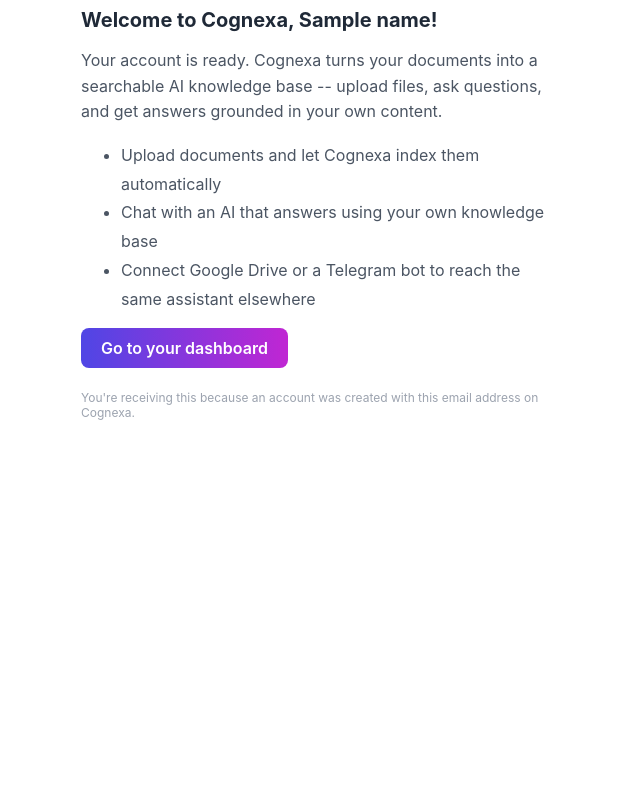
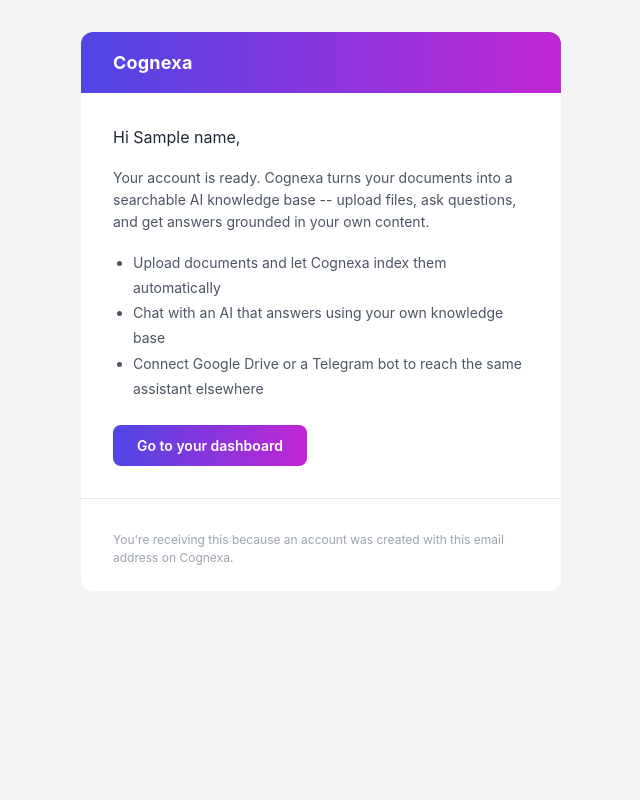
Before and after one commit to codewithryry/Cognexa, a Python web app: template cognexa-api/app/templates/welcome.html in a window 1280 px wide. Shown: the whole page, without its empty margins (319-959 px from the left). Run offline with Jinja, Linux system fonts and the light colour scheme; the template is opened without the code that fills it: most values are stand-ins (such as "Sample title", 1, 10 or a date in 2020).

Commit message:
bug fix on production

```diff
--- a/cognexa-api/app/templates/welcome.html
+++ b/cognexa-api/app/templates/welcome.html
@@ -1,20 +1,45 @@
-<div style="font-family: -apple-system, Segoe UI, Roboto, Helvetica, Arial, sans-serif; max-width: 480px; margin: 0 auto; color: #1f2937;">
-  <h1 style="font-size: 20px; margin-bottom: 4px;">Welcome to Cognexa, {{name}}!</h1>
-  <p style="color: #4b5563; line-height: 1.6;">
+<body style="margin: 0; padding: 0; background: #f3f4f6;">
+  <table role="presentation" width="100%" cellpadding="0" cellspacing="0" style="background: #f3f4f6; padding: 32px 16px;">
+    <tr>
+      <td align="center">
+        <table role="presentation" width="480" cellpadding="0" cellspacing="0" style="max-width: 480px; width: 100%; background: #ffffff; border-radius: 12px; overflow: hidden; font-family: -apple-system, Segoe UI, Roboto, Helvetica, Arial, sans-serif;">
+          <tr>
+            <td style="background: linear-gradient(90deg, #4f46e5, #c026d3); padding: 20px 32px;">
+              <span style="color: #ffffff; font-size: 18px; font-weight: 700; letter-spacing: 0.2px;">Cognexa</span>
+            </td>
+          </tr>
+          <tr>
+            <td style="padding: 32px;">
+              <p style="color: #1f2937; font-size: 16px; line-height: 1.6; margin: 0 0 16px;">Hi {{name}},</p>
+              <p style="color: #4b5563; font-size: 14px; line-height: 1.6; margin: 0 0 16px;">
                 Your account is ready. Cognexa turns your documents into a searchable AI knowledge base --
                 upload files, ask questions, and get answers grounded in your own content.
               </p>
-  <ul style="color: #4b5563; line-height: 1.8;">
+              <ul style="color: #4b5563; font-size: 14px; line-height: 1.8; margin: 0 0 24px; padding-left: 20px;">
                 <li>Upload documents and let Cognexa index them automatically</li>
                 <li>Chat with an AI that answers using your own knowledge base</li>
                 <li>Connect Google Drive or a Telegram bot to reach the same assistant elsewhere</li>
               </ul>
-  <p style="margin-top: 24px;">
-    <a href="{{dashboard_url}}" style="background: linear-gradient(90deg, #4f46e5, #c026d3); color: #fff; padding: 10px 20px; border-radius: 8px; text-decoration: none; font-weight: 600;">
+              <table role="presentation" cellpadding="0" cellspacing="0">
+                <tr>
+                  <td style="background: linear-gradient(90deg, #4f46e5, #c026d3); border-radius: 8px;">
+                    <a href="{{dashboard_url}}" style="display: inline-block; padding: 12px 24px; color: #ffffff; font-size: 14px; font-weight: 600; text-decoration: none;">
                       Go to your dashboard
                     </a>
-  </p>
-  <p style="color: #9ca3af; font-size: 12px; margin-top: 32px;">
+                  </td>
+                </tr>
+              </table>
+            </td>
+          </tr>
+          <tr>
+            <td style="padding: 16px 32px 24px; border-top: 1px solid #e5e7eb;">
+              <p style="color: #9ca3af; font-size: 12px; line-height: 1.5; margin: 16px 0 0;">
                 You're receiving this because an account was created with this email address on Cognexa.
               </p>
-</div>
+            </td>
+          </tr>
+        </table>
+      </td>
+    </tr>
+  </table>
+</body>
```
Also changed, not shown: cognexa-api/app/templates/security.html (+32 -12 lines). Lines whose indentation alone changed are shown as unchanged.
